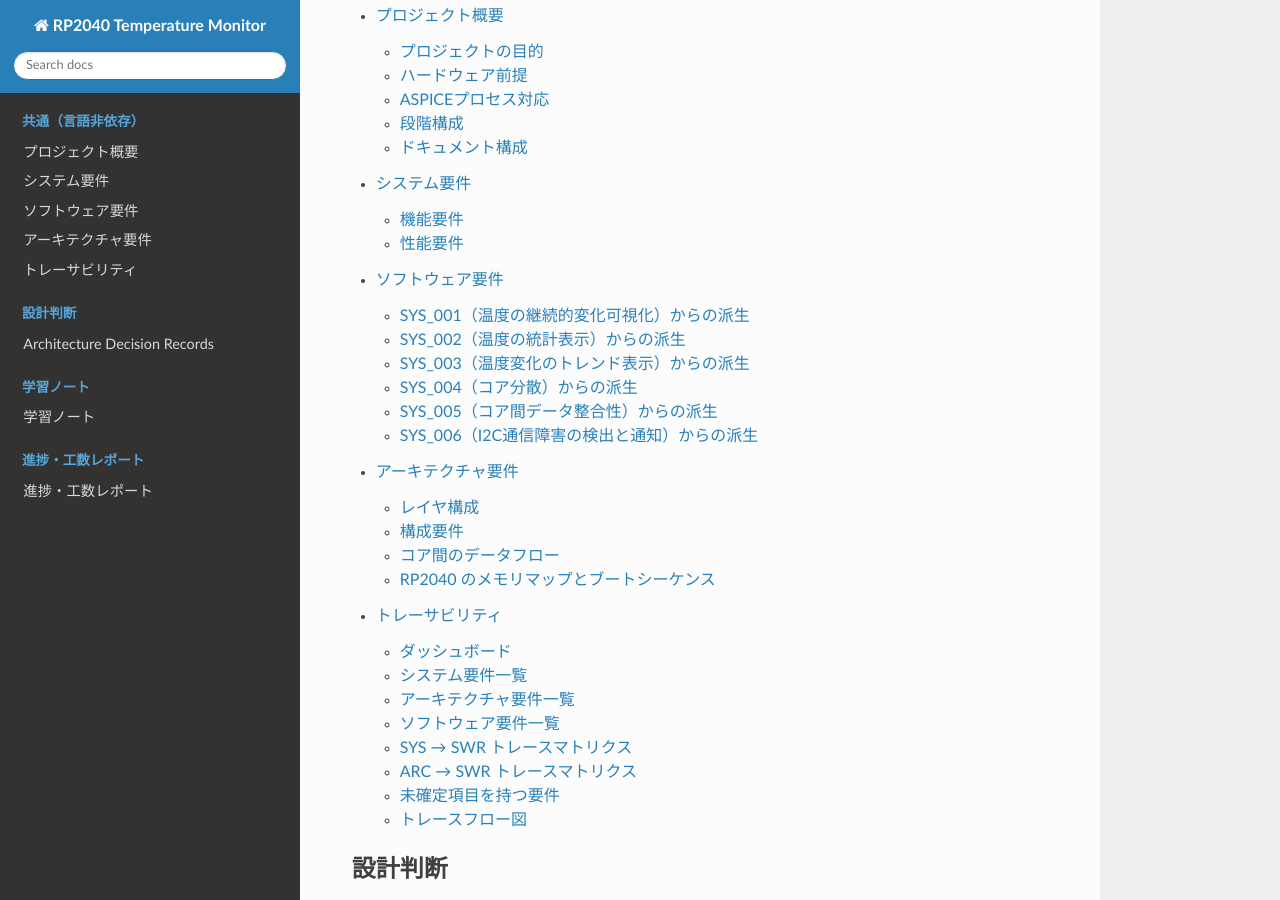
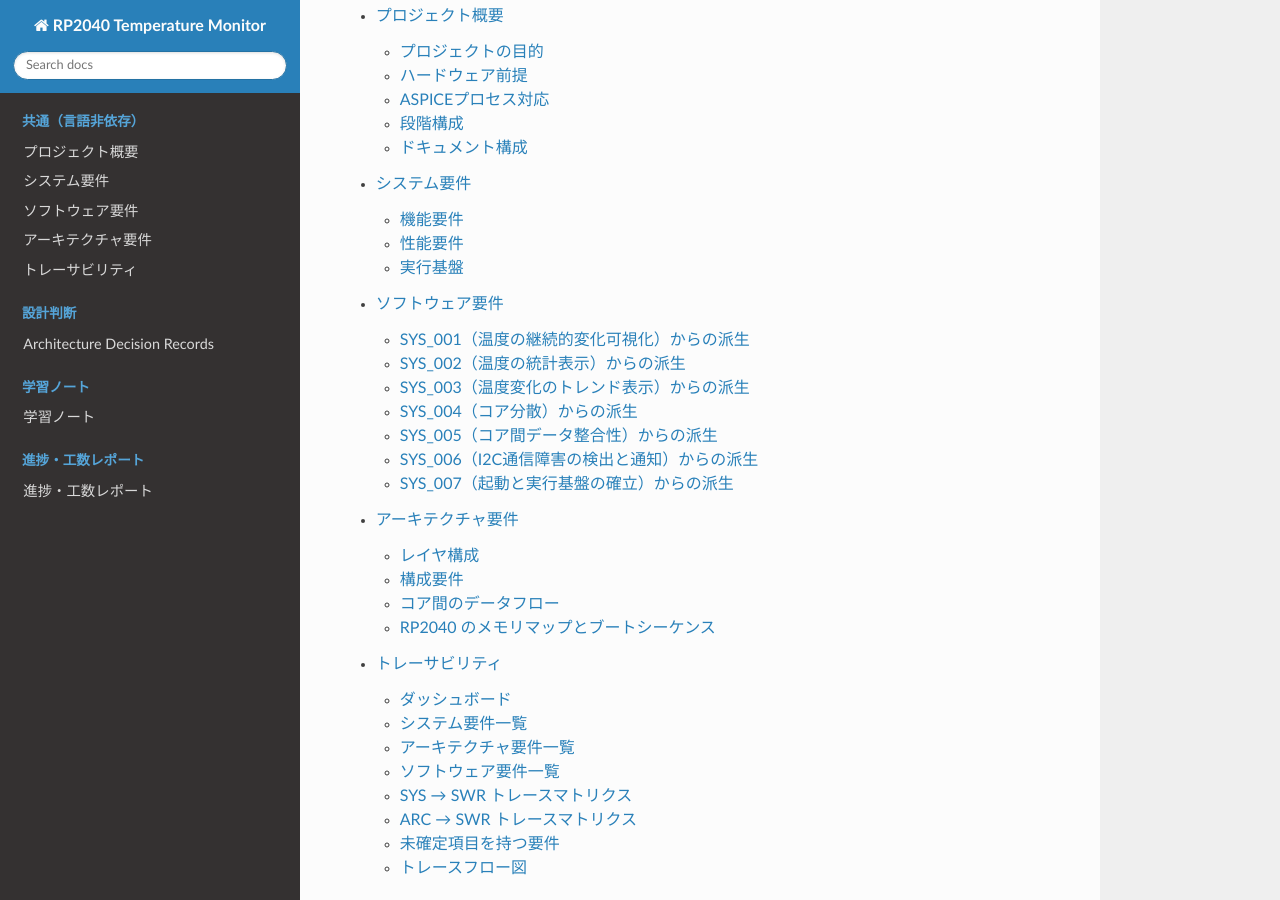
Before and after one commit to harukikiya/rp2040-temp-monitor, a Sphinx documentation site: the page built from docs/index.md, in a window 1280 px wide and 900 px high, scrolled down 359 px. Built offline with Sphinx 7.4.7 and the Read the Docs theme 3.1.0, drawn with Linux system fonts in a browser that asks for light colours; some of the changed lines change nothing that is shown.

Commit message:
[2.5-0-1] SYS_007 と SWR_041〜044 を追加する
既存のシステム要件はすべてアプリケーション機能であり、実行基盤に対応するものが
なかった。SYS_007「起動と実行基盤の確立」を新設し、段階2で実装した boot2・
リンカスクリプト・crt0・クロック初期化を SWR_041〜044 として編入する。
実装手段ではなく満たすべきことを記述し、手段の詳細は rationale と ADR-0003 に置く。

`````diff
--- a/docs/common/10_system_requirements.md
+++ b/docs/common/10_system_requirements.md
@@ -69,3 +69,15 @@
 本システムはLCDとI2C通信が連続して失敗した場合、これを検出しオンボードLEDの点滅パターンによってユーザに通知すること。
 通信失敗中もシステムは継続動作し、I2C通信が回復した時点で表示を再開すること。
 ````
+
+## 実行基盤
+
+```{sysreq} 起動と実行基盤の確立
+:id: SYS_007
+:status: draft
+:type_kind: Functional
+
+本システムは電源投入後、外部フラッシュ上のプログラムを実行可能な状態へ移行し、
+アプリケーションが依存する実行環境と時間基準を確立すること。
+確立に失敗した場合は動作を開始しないこと。
+```
--- a/docs/common/20_software_requirements.md
+++ b/docs/common/20_software_requirements.md
@@ -511,3 +511,55 @@
 エラー通知中（LED点滅中）の状態で表示が成功したとき、即座にLED通知を停止せず、連続成功が一定回数続いたタイミングで停止指示を出すこと。
 連続成功の閾値は3回とする。
 ```
+
+## SYS_007（起動と実行基盤の確立）からの派生
+
+```{swreq} フラッシュからの実行環境確立
+:id: SWR_041
+:status: draft
+:type_kind: Functional
+:layer: platform
+:rationale: RP2040のブートROMは外部フラッシュ先頭256バイトのうち先頭252バイトのCRC-32/MPEG-2を末尾4バイトと照合し、不一致の場合はUSBブートローダとして起動する。すなわちチェックサムはブート成立の必須条件である。詳細はADR-0003参照。
+:refines: SYS_007
+
+第2段ブートローダは外部QSPIフラッシュの先頭256バイトに配置され、ブートROMによる検証を通過すること。
+第2段ブートローダはフラッシュをXIP（eXecute In Place）モードに設定し、後続のプログラムがフラッシュ上で直接実行できる状態にすること。
+```
+
+```{swreq} メモリ配置の確定
+:id: SWR_042
+:status: draft
+:type_kind: Functional
+:layer: platform
+:rationale: Cortex-M0+のVTORは256バイト境界の値しか保持できないため、ベクタテーブルの配置アドレスは256バイト境界に固定する必要がある。配置の詳細はADR-0003参照。
+:refines: SYS_007
+
+プログラムの各領域は、フラッシュ上の配置アドレスと実行時のアドレスを明確に分離して配置されること。
+ベクタテーブルは256バイト境界に配置されること。
+スタックはSRAM上に確保し、他の領域と重ならないこと。
+```
+
+```{swreq} C実行環境の初期化
+:id: SWR_043
+:status: draft
+:type_kind: Functional
+:layer: platform
+:rationale: C言語の言語仕様が前提とする初期化（初期値付き変数の値の保証、未初期化変数のゼロ初期化）は、ベアメタル環境ではスタートアップコードが実施する必要がある。
+:refines: SYS_007
+
+リセット後、アプリケーションの実行開始前に、初期値を持つ変数をフラッシュ上の初期値からRAMへ複写すること。
+初期値を持たない変数はゼロで初期化すること。
+未実装の例外・割り込みが発生した場合は、既定のハンドラで停止すること。
+```
+
+```{swreq} システムクロックと時間基準の確立
+:id: SWR_044
+:status: draft
+:type_kind: Timing
+:layer: platform
+:rationale: リセット直後のリングオシレータは周波数が個体差・温度で変動するため、サンプリング周期やI2C・UARTの通信速度の基準にできない。水晶発振子を基準としたクロックを確立することで、時間に関わる全要件の前提を満たす。
+:refines: SYS_007
+
+アプリケーションの実行開始前に、水晶発振子を基準とするシステムクロックを確立すること。
+1マイクロ秒単位で経過時間を測定できる時間基準を提供すること。
+```
`````
